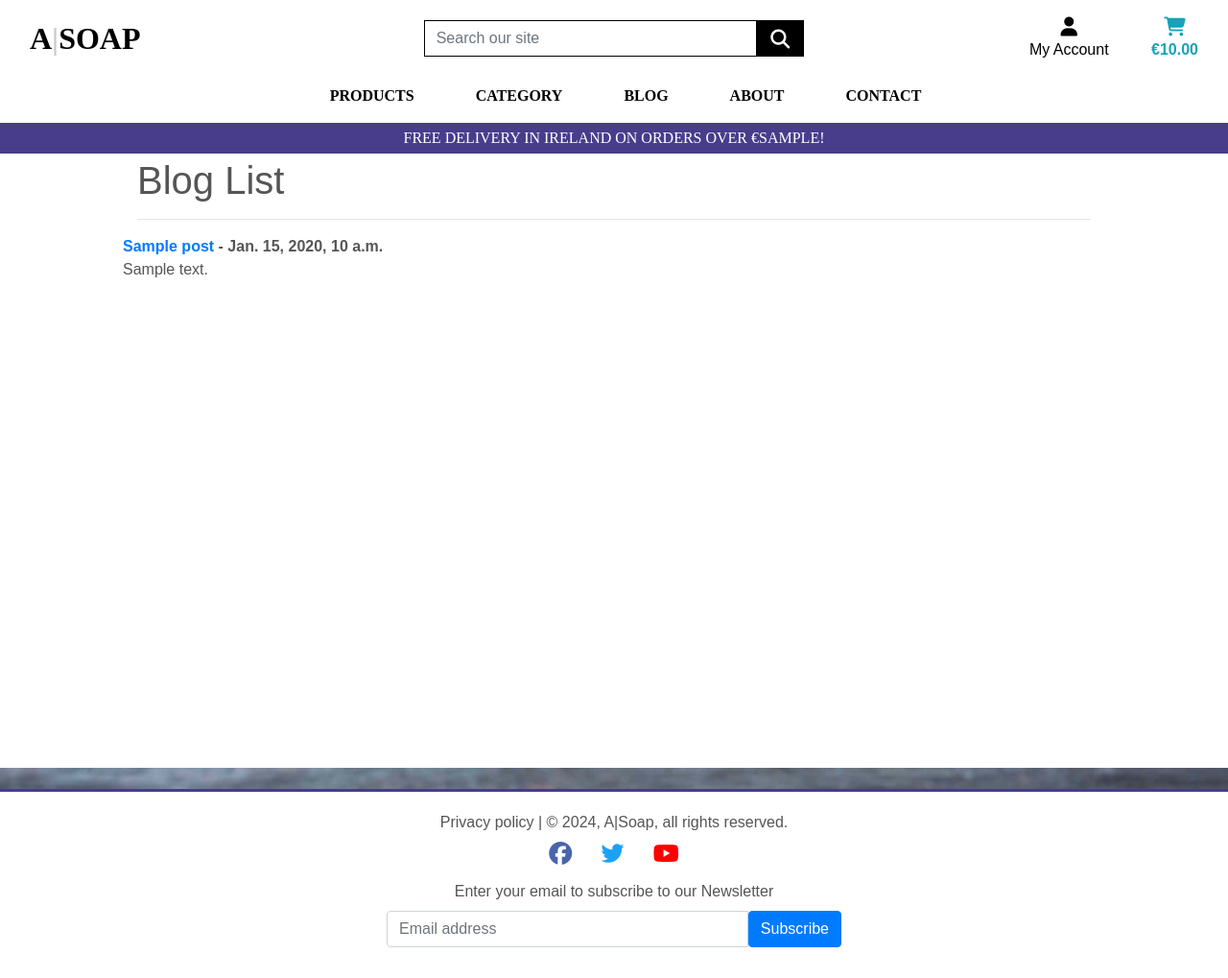
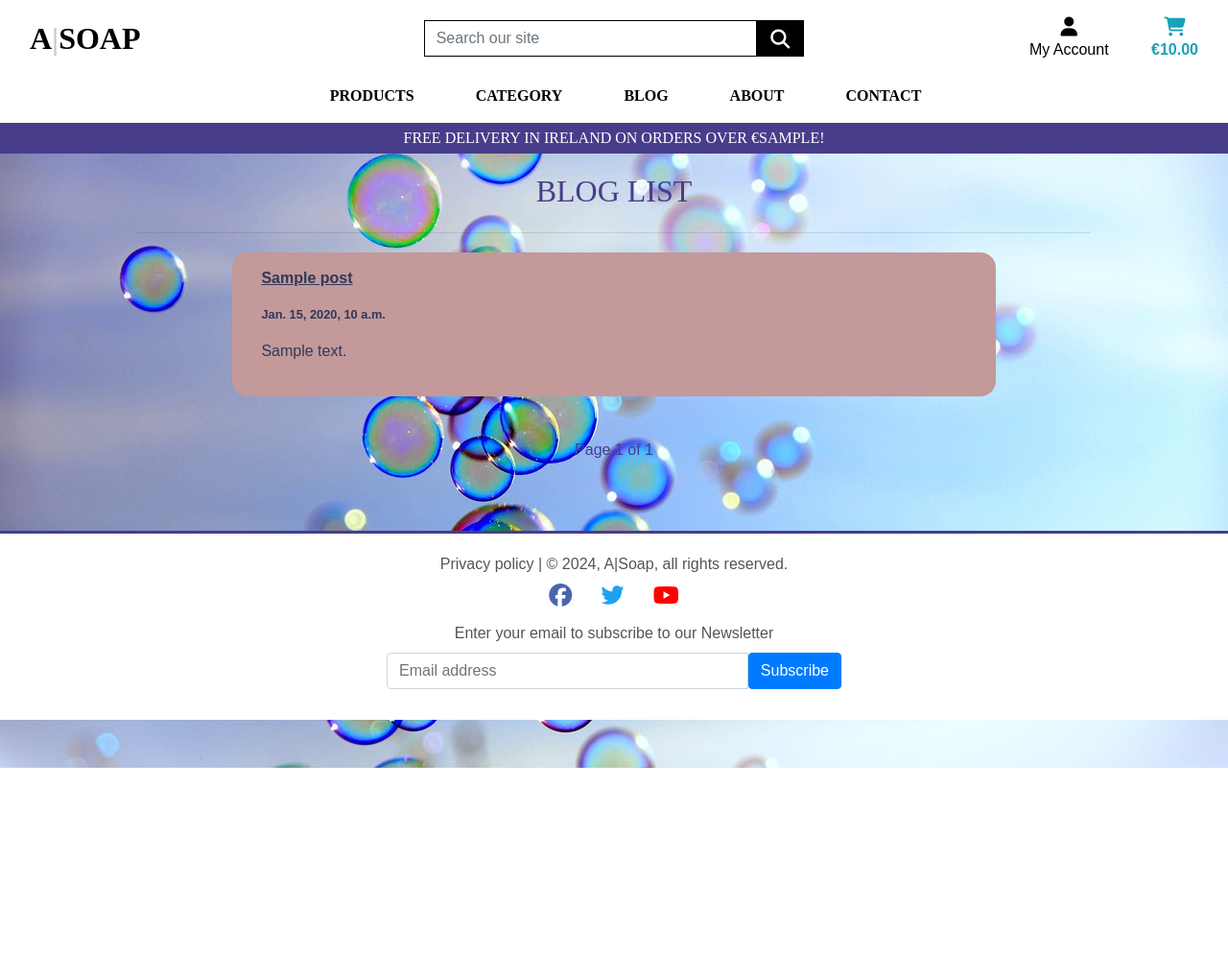
Before and after one commit to grace-ghb/a_soap_v1, a Django app: template blog/templates/blog/blog.html in a window 1280 px wide. Shown: the whole page at 96% size. After the commit the page ends 800 px from the top, so only its background shows below. Run offline with Django 3.2, Linux system fonts and the light colour scheme; the template is opened without the code that fills it: most values are stand-ins (such as "Sample title", 1, 10 or a date in 2020); some libraries are stand-ins or nearby versions; some web fonts are replaced.

Commit message:
Added bootstrap and css for blog

```diff
--- a/blog/static/css/blog.css
+++ b/blog/static/css/blog.css
@@ -0,0 +1,52 @@
+.blogpost{
+    background: url('/media/soap-bubbles.jpg') no-repeat center center fixed;
+}
+
+.blog-card{
+    background-color: #c3999a;
+    height: 150px;
+    border-radius: 1rem;
+}
+
+.blog-card-inner{
+    padding-top: 5px;
+    padding-left: 5px;
+    margin: 10px;
+    background-color: #c3999a;
+    color: #30385b
+}
+
+.blog-card:hover{
+    /* to enlarge the card when hover */
+    transform: translate3D(0,-3px,0) scale(1.05);
+    opacity: 1.0;
+    /* border: #725b3e solid 2px; */
+    box-shadow: 1px 3px 1px 3px;
+}
+
+.post-date{
+    font-size: 0.8rem;
+}
+
+.card-post-title{
+    text-decoration: none;
+    color: #30385b;
+}
+
+.card-post-title:hover{
+    color: lightskyblue;
+}
+
+.pagination{
+    color: darkslateblue;
+}
+
+/* Media Query----------- */
+
+@media (max-width: 489px) {
+
+    body{
+        font-size: 0.8rem;
+    }
+
+}
--- a/blog/templates/blog/blog.html
+++ b/blog/templates/blog/blog.html
@@ -16,21 +16,48 @@
 {% endblock %}
 
 {% block content %}
-<div class="overlay bg-white"></div>
-<div class="container h-100">
-    <h1>Blog List</h1>
+
+<div class="overlay bg-white blogpost"></div>
+<div class="container h-auto">
+    <!-- Blog header -->
+    <div class="row">
+        <div class="col text-center mt-3">
+            <h2 class="logo-font products-text">Blog List</h2>
+        </div>
+    </div>
     <hr>
-    <div class="row">
+    <!-- Blog body -->
+    <div class="container w-100 h-80">
+        <div class="row justify-content-center">
             {% for post in object_list %}
+            <div class="col-sm-8 col-md-8 col-lg-8 col-xl-12 blog-card m-1">
+                <div class="card h-75 border-0 blog-card-inner">
                     <dl>
                         <dt>
-                <a href="{% url 'blog_detail' post.pk %}">{{ post.title }}</a> - {{ post.created_on }}
+                            <p><a href="{% url 'blog_detail' post.pk %}" class="card-post-title"><u>{{ post.title }}</u></a></p>
+                            <p class="post-date">{{ post.created_on }}</p>
                         </dt>
                         <dd>
                             {{ post.content }}
                         </dd>
                     </dl>
+                </div>
+            </div>
             {% endfor %}
+        </div>
+    </div>
+    <!-- Page pagination -->
+    <div class='row pagination justify-content-center p-4 mt-3'>
+        {% if page_obj.has_previous %}
+        <a href='{% url "blog" %}?page={{ page_obj.previous_page_number }}' class="mx-4">Previous </a>
+        {% endif %}
+
+        <span class='mx-4'>
+            Page {{ page_obj.number }} of {{ page_obj.paginator.num_pages }}
+        </span>
+        {% if page_obj.has_next %}
+        <a href='{% url "blog" %}?page={{ page_obj.next_page_number }}' class="mx-4"> Next</a>
+        {% endif %}
     </div>
 </div>
 
--- a/blog/urls.py
+++ b/blog/urls.py
@@ -1,4 +1,5 @@
 from .views import BlogList, BlogDetail
+from django.views.generic import ListView, DetailView
 from django.contrib import admin
 from django.urls import path
 from . import views
```
Also changed, not shown: blog/templates/blog/blog_detail.html (+11 -7 lines), blog/views.py (+4 -3 lines), media/soap-bubbles.jpg (added). Lines whose indentation alone changed are shown as unchanged.
